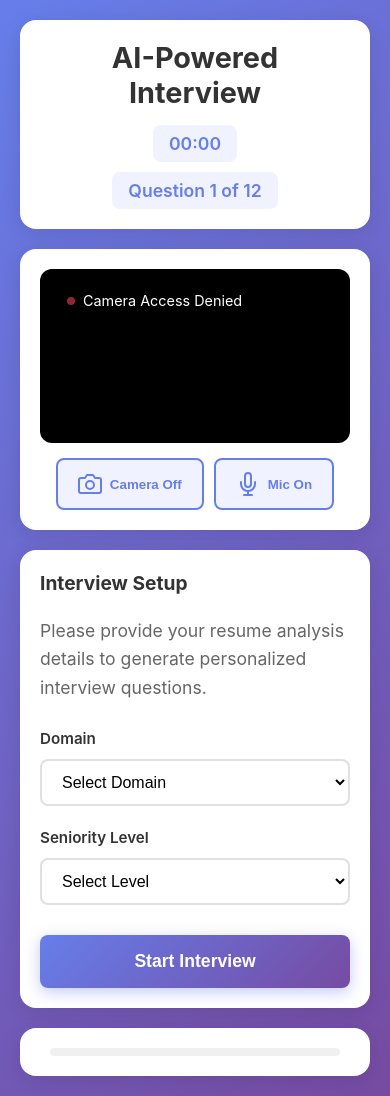
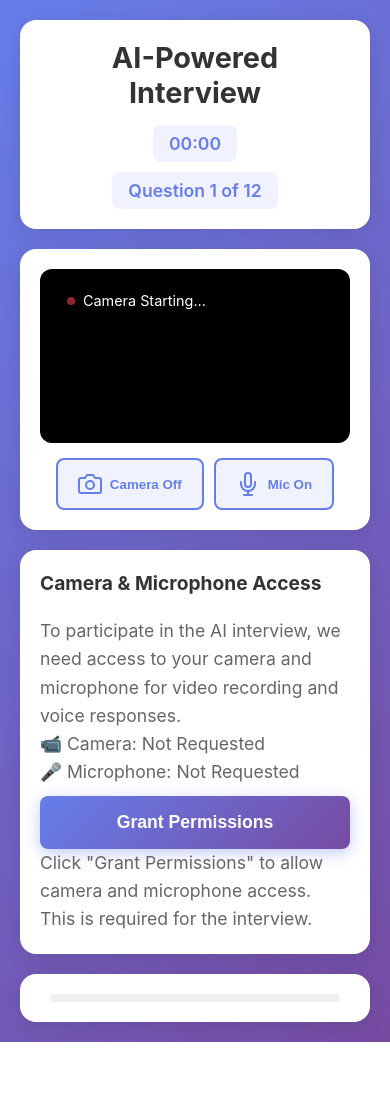
Before and after one commit to kartikaekhurana/simplify, a Flask app: page /interview in a window 390 px wide. After the commit the page ends 1042 px from the top, so only its background shows below. Run offline with Flask 3, Linux system fonts and the light colour scheme.

Commit message:
fixed mobile permsisison

```diff
--- a/templates/interview.html
+++ b/templates/interview.html
@@ -53,7 +53,31 @@
 
             <!-- Question Section -->
             <div class="question-section">
-                <div class="question-card" id="questionCard">
+                <!-- Permission Request Section -->
+                <div class="question-card" id="permissionCard">
+                    <div class="question-header">
+                        <h2>Camera & Microphone Access</h2>
+                    </div>
+                    <div class="question-content">
+                        <p>To participate in the AI interview, we need access to your camera and microphone for video recording and voice responses.</p>
+                        <div class="permission-status">
+                            <div class="permission-item">
+                                <span class="permission-icon">📹</span>
+                                <span class="permission-text">Camera: <span id="cameraPermissionStatus">Not Requested</span></span>
+                            </div>
+                            <div class="permission-item">
+                                <span class="permission-icon">🎤</span>
+                                <span class="permission-text">Microphone: <span id="micPermissionStatus">Not Requested</span></span>
+                            </div>
+                        </div>
+                        <div class="permission-actions">
+                            <button id="grantPermissions" class="start-btn">Grant Permissions</button>
+                            <p class="permission-note">Click "Grant Permissions" to allow camera and microphone access. This is required for the interview.</p>
+                        </div>
+                    </div>
+                </div>
+
+                <div class="question-card" id="questionCard" style="display: none;">
                     <div class="question-header">
                         <h2>Interview Setup</h2>
                     </div>
@@ -151,6 +175,7 @@
         let interviewStarted = false;
         let timerInterval = null;
         let startTime = null;
+        let permissionsGranted = false;
 
         // Wait for DOM to be ready
         const videoElement = document.getElementById('videoElement');
@@ -166,12 +191,59 @@
         const timerEl = document.getElementById('timer');
         const questionCounterEl = document.getElementById('question-counter');
         const progressFill = document.getElementById('progressFill');
+        const permissionCard = document.getElementById('permissionCard');
+        const grantPermissionsBtn = document.getElementById('grantPermissions');
+        const cameraPermissionStatus = document.getElementById('cameraPermissionStatus');
+        const micPermissionStatus = document.getElementById('micPermissionStatus');
 
         // Check if all required elements exist
         if (!videoElement || !cameraStatus || !toggleCameraBtn || !toggleMicBtn ||
             !startInterviewBtn || !questionCard || !questionDisplay || !currentQuestionEl ||
             !prevBtn || !nextBtn || !timerEl || !questionCounterEl || !progressFill) {
             console.error('Some required elements are missing from the DOM');
+        }
+
+        // Request permissions for camera and microphone
+        async function requestPermissions() {
+            try {
+                if (cameraPermissionStatus) cameraPermissionStatus.textContent = 'Requesting...';
+                if (micPermissionStatus) micPermissionStatus.textContent = 'Requesting...';
+
+                stream = await navigator.mediaDevices.getUserMedia({
+                    video: {
+                        width: { ideal: 1280 },
+                        height: { ideal: 720 },
+                        facingMode: 'user'
+                    },
+                    audio: true
+                });
+
+                videoElement.srcObject = stream;
+                videoElement.muted = true; // Mute video element to prevent audio feedback/overlap on mobile
+
+                if (cameraStatus) {
+                    cameraStatus.innerHTML = '<span class="status-dot active"></span><span>Camera Active</span>';
+                }
+                if (toggleCameraBtn) {
+                    const span = toggleCameraBtn.querySelector('span');
+                    if (span) span.textContent = 'Camera On';
+                    toggleCameraBtn.classList.add('active');
+                }
+
+                if (cameraPermissionStatus) cameraPermissionStatus.textContent = 'Granted';
+                if (micPermissionStatus) micPermissionStatus.textContent = 'Granted';
+
+                permissionsGranted = true;
+                return true;
+
+            } catch (error) {
+                console.error('Error requesting permissions:', error);
+                if (cameraPermissionStatus) cameraPermissionStatus.textContent = 'Denied';
+                if (micPermissionStatus) micPermissionStatus.textContent = 'Denied';
+
+                alert('Camera and microphone access is required for the interview. Please allow permissions and try again.');
+                return false;
+            }
         }
 
         // Initialize camera
@@ -211,6 +283,26 @@
                 }
                 alert('Please allow camera and microphone access to use the interview feature.');
             }
+        }
+
+        // Grant permissions button
+        if (grantPermissionsBtn) {
+            grantPermissionsBtn.addEventListener('click', async () => {
+                grantPermissionsBtn.disabled = true;
+                grantPermissionsBtn.textContent = 'Requesting Permissions...';
+
+                const success = await requestPermissions();
+
+                if (success) {
+                    // Hide permission card and show interview setup
+                    if (permissionCard) permissionCard.style.display = 'none';
+                    if (questionCard) questionCard.style.display = 'block';
+                } else {
+                    // Reset button on failure
+                    grantPermissionsBtn.disabled = false;
+                    grantPermissionsBtn.textContent = 'Grant Permissions';
+                }
+            });
         }
 
         // Toggle camera
@@ -662,7 +754,7 @@
 
         // Initialize on page load
         window.addEventListener('load', () => {
-            initCamera();
+            // Show permission request first, don't initialize camera automatically
             loadResumeData();
         });
 
```
Also changed, not shown: TODO.md (added, +7 -0 lines).
